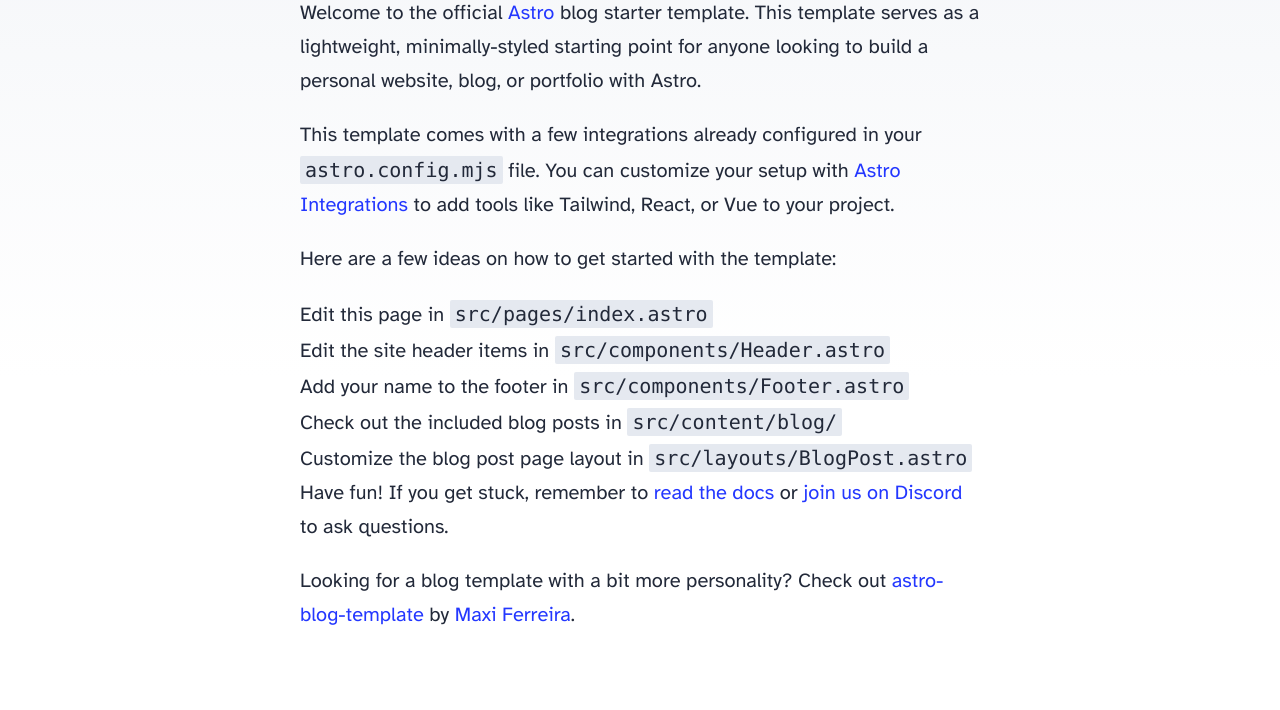
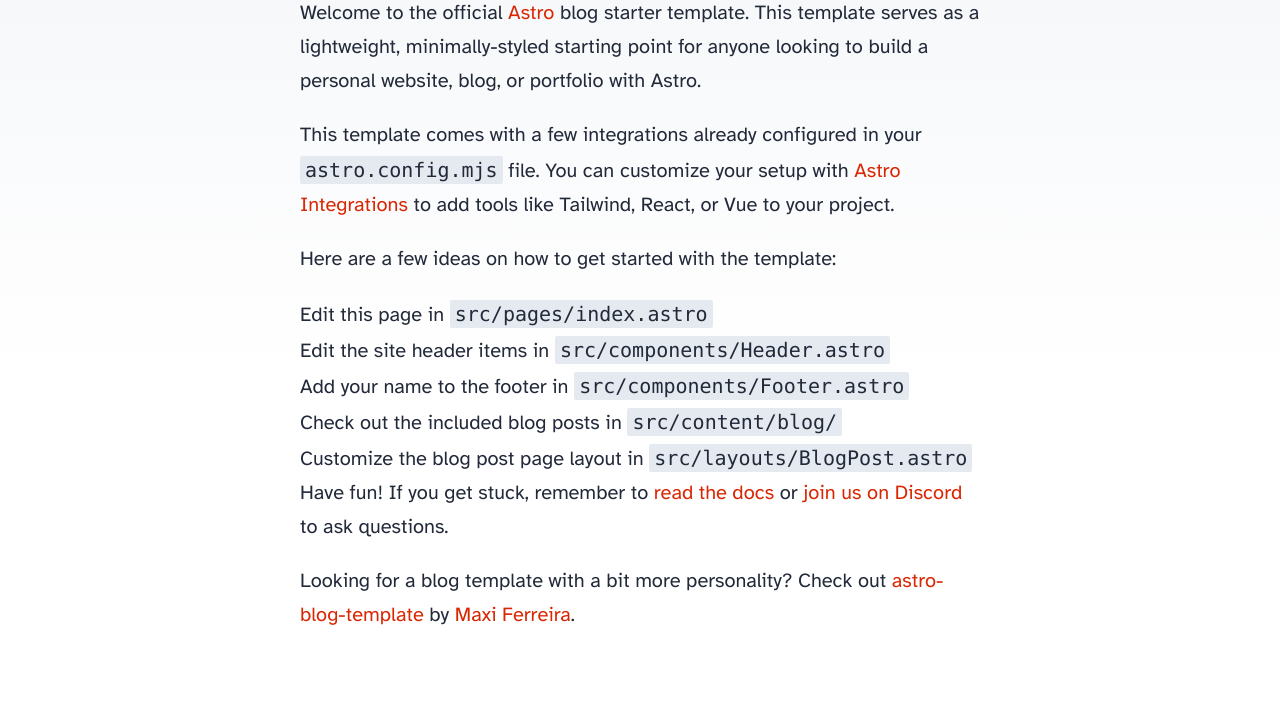
Before and after one commit to joshuamotoaki/my-blog, an Astro site: page / in a window 1280 px wide. Shown: the part 222-932 px from the top of the page. Built offline with nearby package versions, Linux system fonts and the light colour scheme; Astro itself is replaced by a stand-in of ours.

Commit message:
Change accent color

```diff
--- a/src/styles/global.css
+++ b/src/styles/global.css
@@ -5,8 +5,8 @@
  */
 
 :root {
-	--accent: #2337ff;
-	--accent-dark: #000d8a;
+	--accent: #DA2602;
+	--accent-dark: #B31A01;
 	--black: 15, 18, 25;
 	--gray: 96, 115, 159;
 	--gray-light: 229, 233, 240;
```
